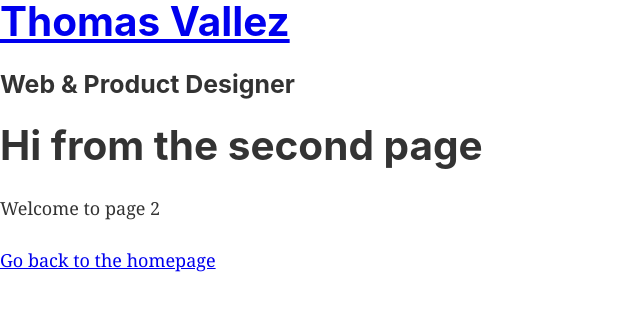
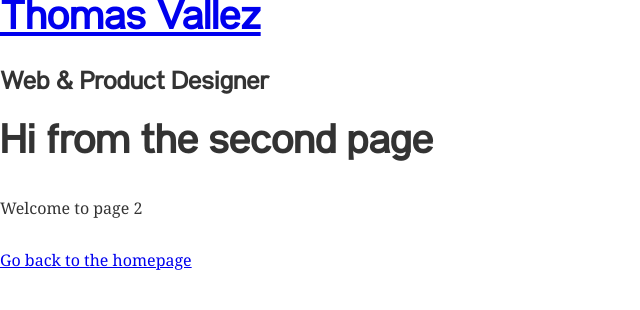
Before and after one commit to emmabostian/thomas-vallez, a Gatsby site: page /page-2 in a window 1280 px wide. Shown: the whole page, without its empty margins (0-640 px from the left). Built offline with nearby package versions, Linux system fonts and the light colour scheme; Gatsby itself is replaced by a stand-in of ours.

Commit message:
Adding custom fonts

```diff
--- a/gatsby-config.js
+++ b/gatsby-config.js
@@ -17,6 +17,14 @@ module.exports = {
     `gatsby-plugin-sharp`,
     `gatsby-plugin-sass`,
     {
+      resolve: "gatsby-plugin-web-font-loader",
+      options: {
+        custom: {
+          families: ["AndersonGrotesk"]
+        }
+      }
+    },
+    {
       resolve: `gatsby-plugin-manifest`,
       options: {
         name: `thomas-vallez`,
--- a/package.json
+++ b/package.json
@@ -12,6 +12,7 @@
     "gatsby-plugin-react-helmet": "^3.1.0",
     "gatsby-plugin-sass": "^2.1.0",
     "gatsby-plugin-sharp": "^2.2.2",
+    "gatsby-plugin-web-font-loader": "^1.0.4",
     "gatsby-source-filesystem": "^2.1.2",
     "gatsby-transformer-sharp": "^2.2.1",
     "node-sass": "^4.12.0",
--- a/src/components/layout.js
+++ b/src/components/layout.js
@@ -3,6 +3,8 @@ import PropTypes from "prop-types";
 
 import Header from "./header";
 import "./layout.css";
+
+import "../styles/index.scss";
 
 const Layout = ({ children }) => {
   return (
--- a/src/pages/index.js
+++ b/src/pages/index.js
@@ -7,6 +7,7 @@ import SEO from "../components/seo";
 const IndexPage = () => (
   <Layout>
     <SEO title="Thomas Vallez" />
+
     <h1>Hey</h1>
   </Layout>
 );
--- a/src/styles/base/_elements.scss
+++ b/src/styles/base/_elements.scss
@@ -3,7 +3,3 @@
 body {
   font-size: $typescale-base;
 }
-
-h1 {
-  font-family: $font-family-regular;
-}
--- a/src/styles/base/_typography.scss
+++ b/src/styles/base/_typography.scss
@@ -1,14 +1,55 @@
 //* FONT FAMILY *//
 @font-face {
   font-family: "Anderson Grotesk";
-  src: url("../../fonts/AndersonGrotesk-Bold.otf") format("otf");
-  font-weight: normal;
-  font-style: normal;
+  src: url("./fonts/AndersonGrotesk.otf");
 }
 
-$font-family-regular: "Anderson Grotesk";
+@font-face {
+  font-family: "Anderson Grotesk Bold";
+  src: url("./fonts/AndersonGrotesk-Bold.otf");
+}
 
+@font-face {
+  font-family: "Anderson Grotesk Bold Oblique";
+  src: url("./fonts/AndersonGrotesk-BoldOblique.otf");
+}
+
+@font-face {
+  font-family: "Anderson Grotesk Light";
+  src: url("./fonts/AndersonGrotesk-Light.otf");
+}
+
+@font-face {
+  font-family: "Anderson Grotesk Light Oblique";
+  src: url("./fonts/AndersonGrotesk-LightOblique.otf");
+}
+
+@font-face {
+  font-family: "Anderson Grotesk Black";
+  src: url("./fonts/AndersonGrotesk-Black.otf");
+}
+
+@font-face {
+  font-family: "Anderson Grotesk Oblique";
+  src: url("./fonts/AndersonGrotesk-Oblique.otf");
+}
+
+@font-face {
+  font-family: "Anderson Grotesk Ultrabold";
+  src: url("./fonts/AndersonGrotesk-Ultrabold.otf");
+}
+
+@font-face {
+  font-family: "Anderson Grotesk UltraboldOblique";
+  src: url("./fonts/AndersonGrotesk-UltraboldOblique.otf");
+}
+
+h1,
+h3 {
+  font-family: "Anderson Grotesk";
+}
 //* TYPESCALE *//
+//* Perfect-Fourth */
 /* SCALED DOWN */
 $typescale-sm-3: 11px;
 $typescale-sm-2: 12px;
```
Also changed, not shown: src/styles/fonts/AndersonGrotesk-Black.otf (renamed from src/fonts/AndersonGrotesk-Black.otf), src/styles/fonts/AndersonGrotesk-Bold.otf (renamed from src/fonts/AndersonGrotesk-Bold.otf), src/styles/fonts/AndersonGrotesk-BoldOblique.otf (renamed from src/fonts/AndersonGrotesk-BoldOblique.otf), src/styles/fonts/AndersonGrotesk-Light.otf (renamed from src/fonts/AndersonGrotesk-Light.otf), src/styles/fonts/AndersonGrotesk-LightOblique.otf (renamed from src/fonts/AndersonGrotesk-LightOblique.otf), src/styles/fonts/AndersonGrotesk-Oblique.otf (renamed from src/fonts/AndersonGrotesk-Oblique.otf), src/styles/fonts/AndersonGrotesk-Ultrabold.otf (renamed from src/fonts/AndersonGrotesk-Ultrabold.otf), src/styles/fonts/AndersonGrotesk-UltraboldOblique.otf (renamed from src/fonts/AndersonGrotesk-UltraboldOblique.otf), src/styles/fonts/AndersonGrotesk.otf (renamed from src/fonts/AndersonGrotesk.otf), 1 other file.
